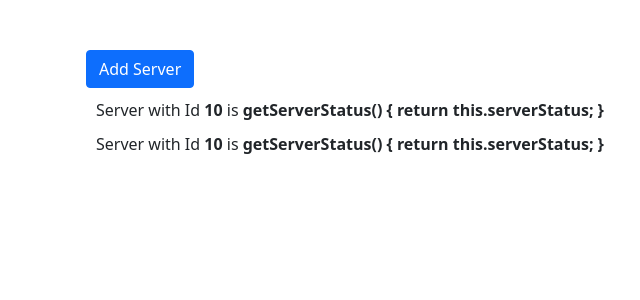
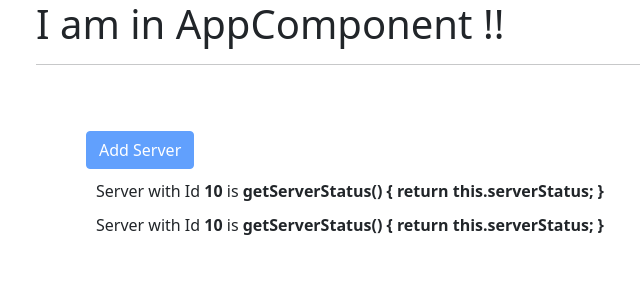
Before and after one commit to ShohrabRustam/AngularFullCourse, an Angular app: page / in a window 1280 px wide. Shown: the top 300 px of the page, without its empty margins (46-686 px from the left). Built offline with nearby package versions, Linux system fonts and the light colour scheme.

Commit message:
disable button property apply in severs html page

```diff
--- a/src/app/app.component.html
+++ b/src/app/app.component.html
@@ -16,7 +16,9 @@
     </div>
   </div>
 </div> -->
+
 <div class="container">
-
+    <h1>I am in AppComponent !!</h1>
+    <hr>
   <app-servers></app-servers>
 </div>
--- a/src/app/servers/servers.component.html
+++ b/src/app/servers/servers.component.html
@@ -1,5 +1,5 @@
 <div class="container">
-<button class="btn btn-primary">Add Server</button>
+<button class="btn btn-primary" disabled>Add Server</button>
 <app-server></app-server>
 <app-server></app-server>
 </div>
--- a/src/app/servers/servers.component.ts
+++ b/src/app/servers/servers.component.ts
@@ -6,7 +6,7 @@ import { Component, OnInit } from '@angular/core';
   styleUrls: ['./servers.component.css']
 })
 export class ServersComponent implements OnInit {
-
+  allowedNewServer:boolean = false;
   constructor() { }
 
   ngOnInit(): void {
```
